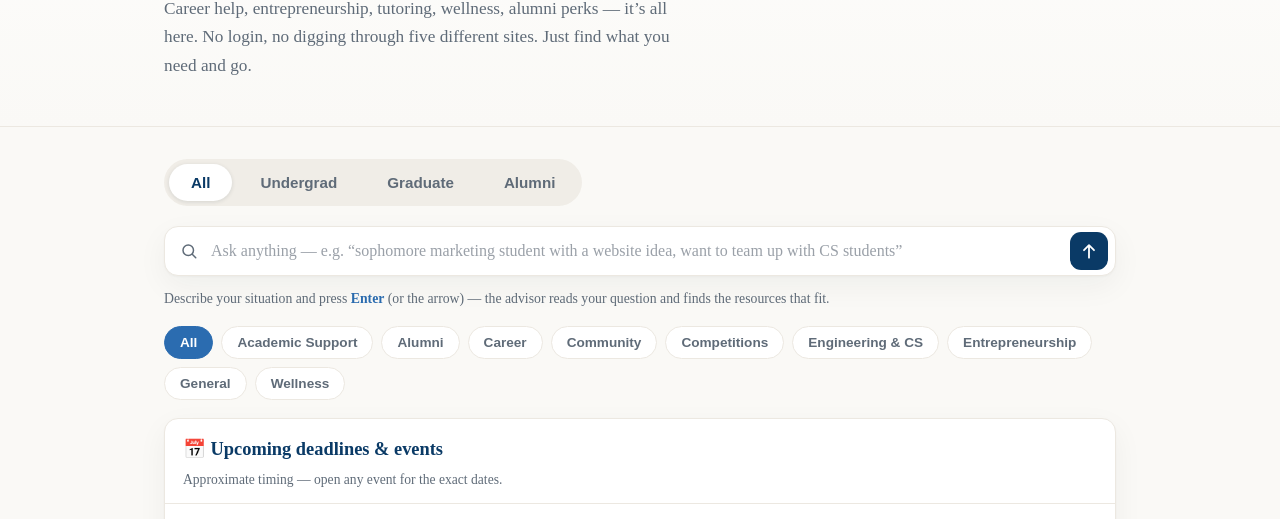
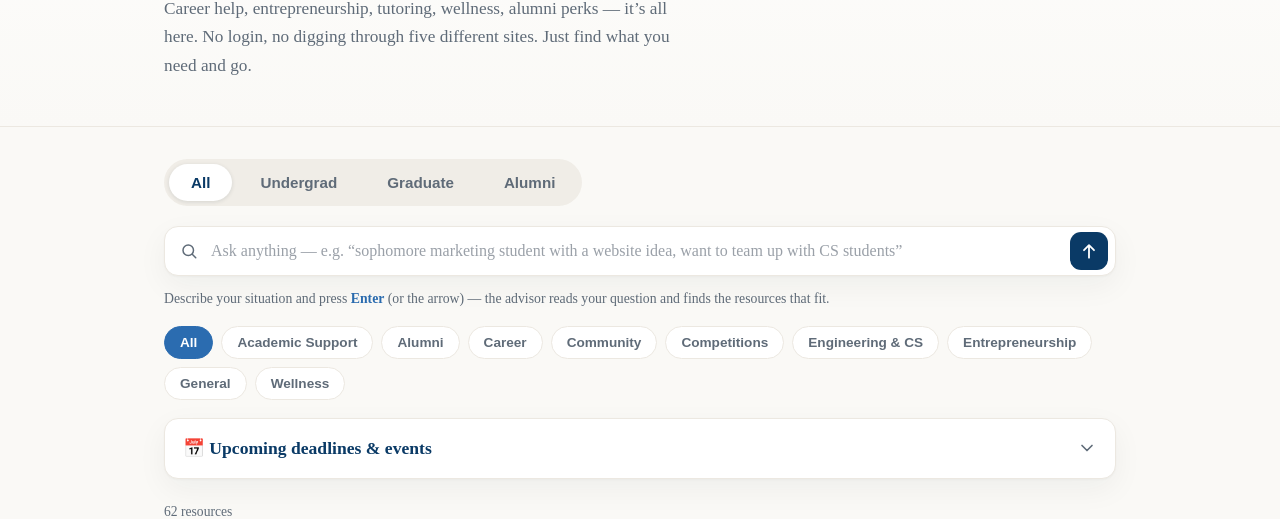
Before and after one commit to amoneyproductions/CloseConnect, a plain HTML site: page index.html in a window 1280 px wide. Shown: the part 248-767 px from the top of the page. Drawn offline with Linux system fonts and the light colour scheme.

Commit message:
Events dropdown (collapsed by default

```diff
--- a/assets/styles.css
+++ b/assets/styles.css
@@ -351,19 +351,34 @@ body {
   box-shadow: var(--shadow);
   overflow: hidden;
 }
-.events-head {
-  padding: 16px 18px 12px;
-  border-bottom: 1px solid var(--border);
+.events-summary {
+  list-style: none;
+  cursor: pointer;
+  display: flex;
+  align-items: center;
+  justify-content: space-between;
+  gap: 12px;
+  padding: 15px 18px;
 }
-.events-title-h {
-  margin: 0;
+.events-summary::-webkit-details-marker { display: none; }
+.events-summary-title {
   font-family: var(--serif);
-  font-size: 1.15rem;
+  font-size: 1.1rem;
   font-weight: 600;
   color: var(--primary);
 }
+.events-chevron {
+  flex: none;
+  width: 20px;
+  height: 20px;
+  color: var(--muted);
+  transition: transform 0.2s ease;
+}
+.events-box[open] .events-chevron { transform: rotate(180deg); }
+.events-box[open] .events-summary { border-bottom: 1px solid var(--border); }
 .events-sub {
-  margin: 4px 0 0;
+  margin: 0;
+  padding: 12px 18px 0;
   color: var(--muted);
   font-size: 0.85rem;
 }
--- a/index.html
+++ b/index.html
@@ -61,14 +61,15 @@
       <div class="filter-chips" id="categoryFilters" role="group" aria-label="Filter by category"></div>
     </div>
 
-    <!-- Upcoming deadlines & events (always shown on the home view) -->
-    <section id="eventsBox" class="events-box" aria-label="Upcoming deadlines and events">
-      <div class="events-head">
-        <h2 class="events-title-h">📅 Upcoming deadlines &amp; events</h2>
-        <p class="events-sub">Approximate timing — open any event for the exact dates.</p>
-      </div>
+    <!-- Upcoming deadlines & events (collapsible dropdown on the home view) -->
+    <details id="eventsBox" class="events-box">
+      <summary class="events-summary">
+        <span class="events-summary-title">📅 Upcoming deadlines &amp; events</span>
+        <svg class="events-chevron" viewBox="0 0 24 24" aria-hidden="true"><path d="M6 9l6 6 6-6" fill="none" stroke="currentColor" stroke-width="2" stroke-linecap="round" stroke-linejoin="round"/></svg>
+      </summary>
+      <p class="events-sub">Approximate timing — open any event for the exact dates.</p>
       <div id="eventsList" class="events-list"></div>
-    </section>
+    </details>
 
     <p class="result-count" id="resultCount" aria-live="polite"></p>
 
```
